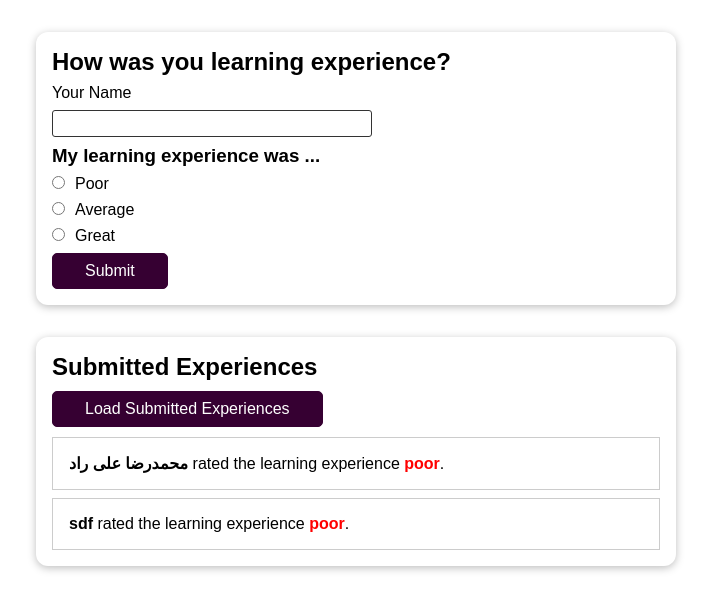
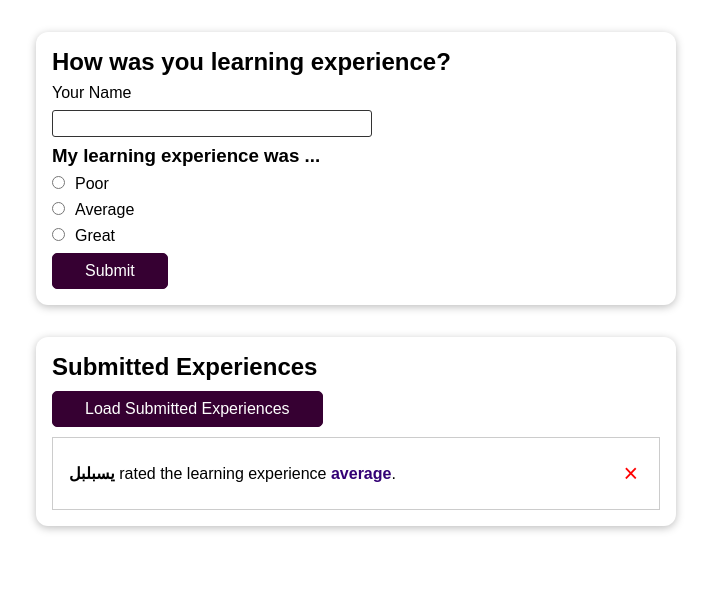
Before and after one commit to MRAlirad/Vue-Projects, a Vue app: page / in a window 1280 px wide. Shown: the top 610 px of the page, without its empty margins (284-995 px from the left). Built offline with nearby package versions, Linux system fonts and the light colour scheme; data requests are answered from the project's data file.

Commit message:
sarvay results - delete request

```diff
--- a/db.json
+++ b/db.json
@@ -1,13 +1,8 @@
 {
   "survay": [
     {
-      "name": "محمدرضا علی راد",
-      "rating": "poor",
-      "id": 1
-    },
-    {
-      "name": "sdf",
-      "rating": "poor",
+      "name": "یسبلبل",
+      "rating": "average",
       "id": 2
     }
   ]
--- a/src/projects/survay-results/Button.vue
+++ b/src/projects/survay-results/Button.vue
@@ -1,6 +1,7 @@
 <template>
 	<button
 		class="btn"
+		:class="{ primary: mode === 'primary', icon: mode === 'icon' }"
 		:type="type"
 		@click="$emit('on-click')"
 	>
@@ -18,12 +19,16 @@
 				type: String,
 				default: 'button',
 			},
+			mode: {
+				type: String,
+				default: 'primary',
+			},
 		},
 	};
 </script>
 
 <style>
-	.btn {
+	.btn.primary {
 		font: inherit;
 		border: 1px solid #360032;
 		background-color: #360032;
@@ -31,12 +36,22 @@
 		padding: 0.5rem 2rem;
 		cursor: pointer;
 		border-radius: 5px;
-        width: max-content;
+		width: max-content;
 	}
 
-	.btn:hover,
-	.btn:active {
+	.btn.primary:hover,
+	.btn.primary:active {
 		background-color: #5c0556;
 		border-color: #5c0556;
 	}
+
+	.btn.icon {
+		font-size: 25px;
+		color: red;
+		background: none;
+		border: none;
+		outline: none;
+		cursor: pointer;
+		padding: 5px;
+	}
 </style>
--- a/src/projects/survay-results/Form.vue
+++ b/src/projects/survay-results/Form.vue
@@ -84,7 +84,7 @@
 				}
 				this.invalidInput = false;
 
-				fetch('http://localhost:5000/survy', {
+				fetch('http://localhost:5000/survay', {
 					method: 'POST',
 					headers: {
 						'Content-Type': 'application/json',
--- a/src/projects/survay-results/SurvayItem.vue
+++ b/src/projects/survay-results/SurvayItem.vue
@@ -1,19 +1,44 @@
 <template>
-	<p class="survay-item">
-		<span class="highlight">{{ name }}</span>
-		rated the learning experience
-		<span :class="ratingClass">{{ rating }}</span
-		>.
-	</p>
+	<div class="survay-item">
+		<p>
+			<span class="highlight">{{ name }}</span>
+			rated the learning experience
+			<span :class="ratingClass">{{ rating }}</span
+			>.
+		</p>
+		<Button
+			text="×"
+			mode="icon"
+			@on-click="deleteItem"
+		/>
+	</div>
 </template>
 
 <script>
+	import Button from './Button.vue';
+
 	export default {
 		name: 'SurvayItem',
-		props: ['name', 'rating'],
+		props: ['name', 'rating', 'id'],
+		components: {
+			Button,
+		},
 		computed: {
 			ratingClass() {
 				return 'highlight rating--' + this.rating;
+			},
+		},
+		methods: {
+			async deleteItem() {
+				this.error = null;
+				try {
+					let response = await fetch(`http://localhost:5000/survay/${this.id}`, {
+						method: 'DELETE',
+					});
+					if (!response.ok) throw new Error('server error');
+				} catch (error) {
+					alert(error.message);
+				}
 			},
 		},
 	};
@@ -24,6 +49,9 @@
 		border: 1px solid #ccc;
 		padding: 1rem;
 		font-size: 1rem;
+		display: flex;
+		align-items: center;
+		justify-content: space-between;
 	}
 
 	.highlight {
@@ -31,7 +59,7 @@
 	}
 
 	.rating--poor {
-		color: #f00 ;
+		color: #f00;
 	}
 
 	.rating--average {
--- a/src/projects/survay-results/UserExperiences.vue
+++ b/src/projects/survay-results/UserExperiences.vue
@@ -17,6 +17,7 @@
 				:key="id"
 				:name="name"
 				:rating="rating"
+				:id="id"
 			/>
 		</div>
 	</section>
```
